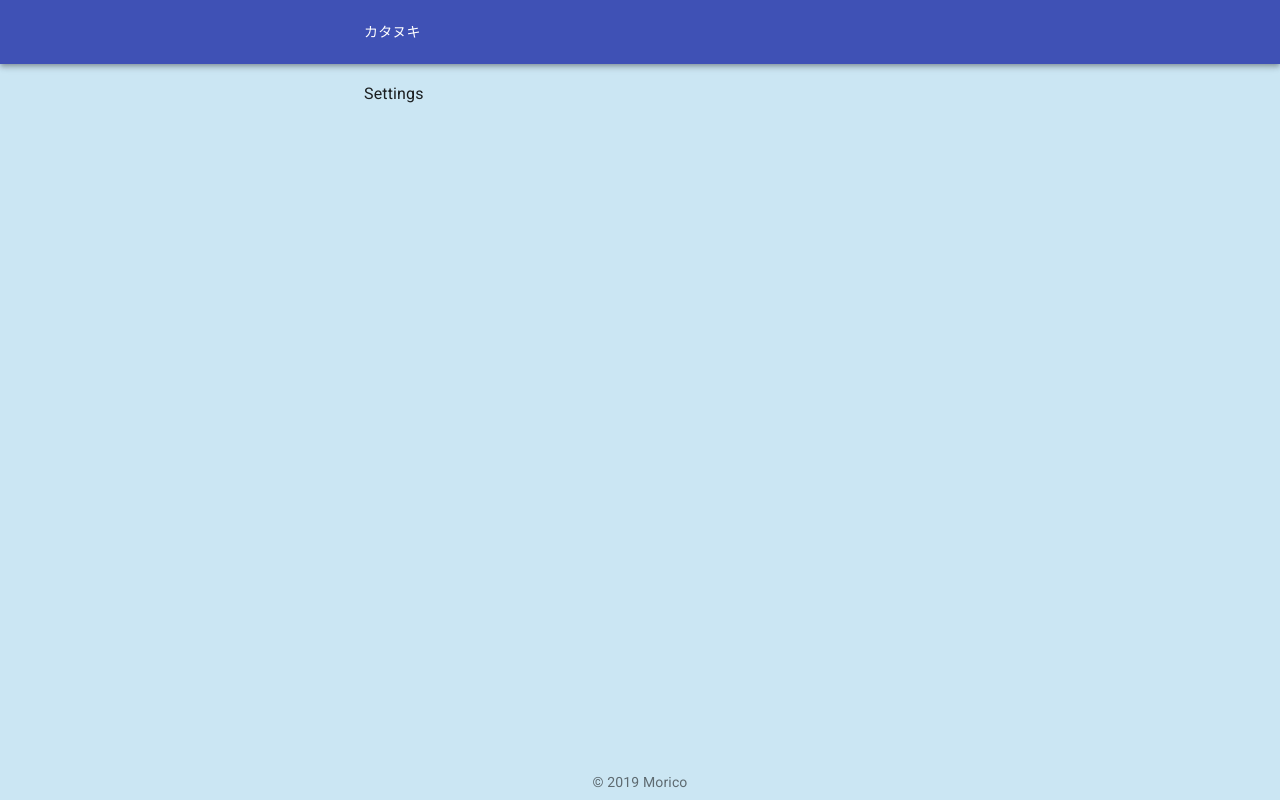
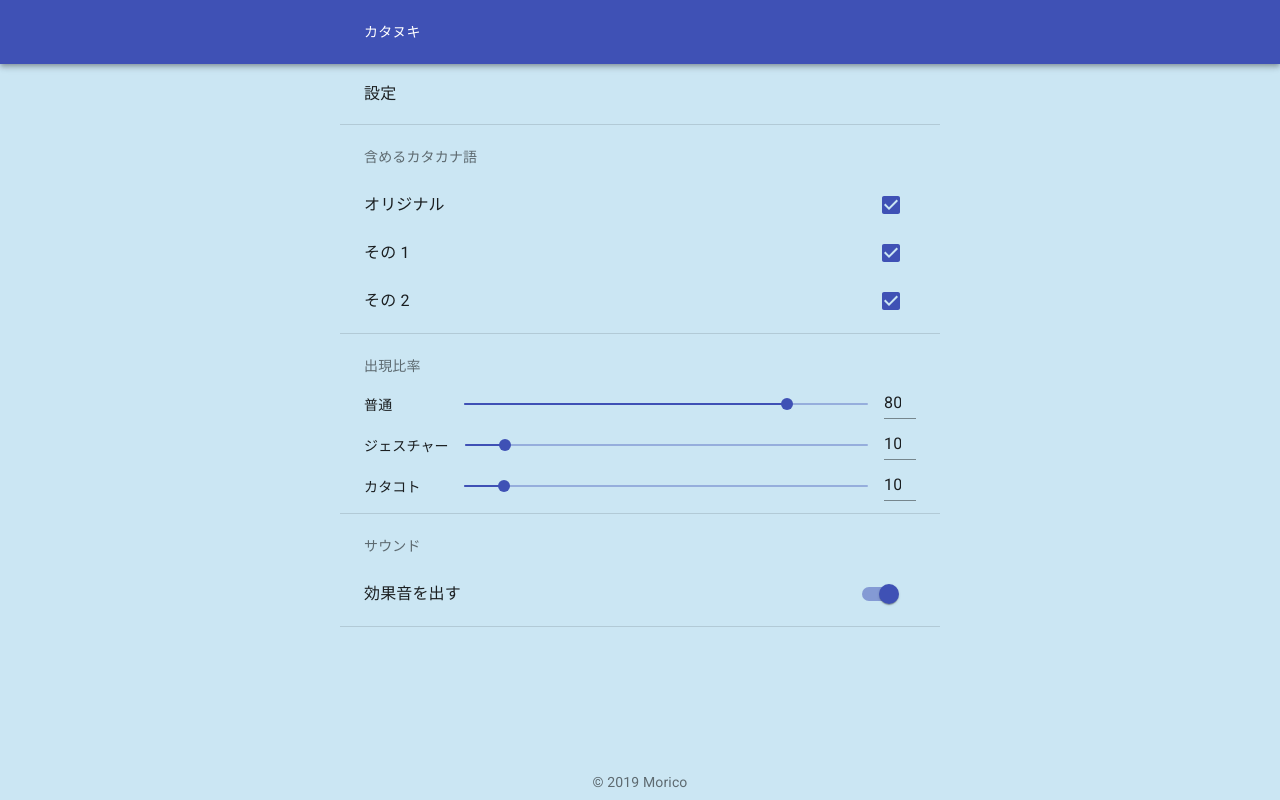
Before and after one commit to moriconomori/bobjiten, a Next.js app: page /settings in a window 1280 px wide. Built offline with nearby package versions, Linux system fonts and the light colour scheme.

Commit message:
/settings ページを作成

```diff
--- a/src/pages/settings.js
+++ b/src/pages/settings.js
@@ -1,11 +1,271 @@
 import React from 'react';
 import Container from '@material-ui/core/Container';
 import Typography from '@material-ui/core/Typography';
+import List from '@material-ui/core/List';
+import ListItem from '@material-ui/core/ListItem';
+import ListSubheader from '@material-ui/core/ListSubheader';
+import ListItemSecondaryAction from '@material-ui/core/ListItemSecondaryAction';
+import ListItemText from '@material-ui/core/ListItemText';
+import Checkbox from '@material-ui/core/Checkbox';
+import Slider from '@material-ui/core/Slider';
+import Input from '@material-ui/core/Input';
+import Switch from '@material-ui/core/Switch';
+import Divider from '@material-ui/core/Divider';
+import Grid from '@material-ui/core/Grid';
+import Box from '@material-ui/core/Box';
+import { makeStyles } from '@material-ui/core/styles';
 
 export default function Settings() {
   return (
-    <Container maxWidth="sm">
-      <Typography variant="subtitle1">Settings</Typography>
+    <Container maxWidth="sm" disableGutters>
+      <Container>
+        <Box my={2}>
+          <Typography variant="subtitle1">設定</Typography>
+        </Box>
+      </Container>
+      <Divider />
+      <Container>
+        <IncludedList />
+      </Container>
+      <Divider />
+      <Container>
+        <TypeRatio />
+      </Container>
+      <Divider />
+      <Container>
+        <Sound />
+      </Container>
+      <Divider />
     </Container>
   );
 }
+
+function IncludedList() {
+  const [checked, setChecked] = React.useState([0, 1, 2]);
+
+  const handleToggle = value => () => {
+    const currentIndex = checked.indexOf(value);
+    const newChecked = [...checked];
+
+    if (currentIndex === -1) {
+      newChecked.push(value);
+    } else {
+      newChecked.splice(currentIndex, 1);
+    }
+
+    setChecked(newChecked);
+  };
+
+  return (
+    <React.Fragment>
+      <List>
+        <ListSubheader disableGutters>含めるカタカナ語</ListSubheader>
+        <ListItem button onClick={handleToggle(0)} disableGutters>
+          <ListItemText id="1">オリジナル</ListItemText>
+          <ListItemSecondaryAction>
+            <Checkbox
+              edge="end"
+              onChange={handleToggle(0)}
+              checked={checked.indexOf(0) !== -1}
+              disableRipple
+              color="primary"
+            />
+          </ListItemSecondaryAction>
+        </ListItem>
+
+        <ListItem button onClick={handleToggle(1)} disableGutters>
+          <ListItemText id="2">その 1</ListItemText>
+          <ListItemSecondaryAction>
+            <Checkbox
+              edge="end"
+              onChange={handleToggle(1)}
+              checked={checked.indexOf(1) !== -1}
+              disableRipple
+              color="primary"
+            />
+          </ListItemSecondaryAction>
+        </ListItem>
+
+        <ListItem button onClick={handleToggle(2)} disableGutters>
+          <ListItemText id="3">その 2</ListItemText>
+          <ListItemSecondaryAction>
+            <Checkbox
+              edge="end"
+              onChange={handleToggle(2)}
+              checked={checked.indexOf(2) !== -1}
+              disableRipple
+              color="primary"
+            />
+          </ListItemSecondaryAction>
+        </ListItem>
+      </List>
+    </React.Fragment>
+  );
+}
+
+const typeRatioStyles = makeStyles({
+  typeLabel: {
+    minWidth: '6em',
+    paddingBottom: '4px',
+  },
+
+  input: {
+    maxWidth: '2em',
+    marginBottom: '4px',
+    '& > input': {
+      textAlign: 'right',
+    },
+  },
+});
+
+function TypeRatio() {
+  const style = typeRatioStyles();
+
+  const [value, setValue] = React.useState({
+    normal: 80,
+    gesture: 10,
+    katakoto: 10,
+  });
+
+  const handleSliderChange = type => (event, newValue) => {
+    setValue({ ...value, [type]: newValue });
+  };
+
+  const handleInputChange = event => {
+    const type = event.target.name;
+    const newValue =
+      event.target.value === '' ? '' : Number(event.target.value);
+
+    setValue({ ...value, [type]: newValue });
+  };
+
+  const handleBlur = type => {
+    if (value[type] < 0) {
+      setValue({ ...value, [type]: 0 });
+    } else if (value[type] > 100) {
+      setValue({ ...value, [type]: 100 });
+    }
+  };
+
+  return (
+    <React.Fragment>
+      <List>
+        <ListSubheader disableGutters>出現比率</ListSubheader>
+
+        <Grid container spacing={2} alignItems="center">
+          <Grid item>
+            <Box className={style.typeLabel}>普通</Box>
+          </Grid>
+          <Grid item xs>
+            <Slider
+              value={typeof value.normal === 'number' ? value.normal : 0}
+              onChange={handleSliderChange('normal')}
+              aria-labelledby="input-slider"
+            />
+          </Grid>
+          <Grid item>
+            <Input
+              name="normal"
+              value={value.normal}
+              margin="dense"
+              onChange={handleInputChange}
+              onBlur={handleBlur('normal')}
+              inputProps={{
+                min: 0,
+                max: 100,
+                type: 'number',
+                'aria-labelledby': 'input-slider',
+              }}
+              className={style.input}
+            />
+          </Grid>
+        </Grid>
+
+        <Grid container spacing={2} alignItems="center">
+          <Grid item>
+            <Box className={style.typeLabel}>ジェスチャー</Box>
+          </Grid>
+          <Grid item xs>
+            <Slider
+              value={typeof value.gesture === 'number' ? value.gesture : 0}
+              onChange={handleSliderChange('gesture')}
+              aria-labelledby="input-slider"
+            />
+          </Grid>
+          <Grid item>
+            <Input
+              name="gesture"
+              value={value.gesture}
+              margin="dense"
+              onChange={handleInputChange}
+              onBlur={handleBlur('gesture')}
+              inputProps={{
+                min: 0,
+                max: 100,
+                type: 'number',
+                'aria-labelledby': 'input-slider',
+              }}
+              className={style.input}
+            />
+          </Grid>
+        </Grid>
+
+        <Grid container spacing={2} alignItems="center">
+          <Grid item>
+            <Box className={style.typeLabel}>カタコト</Box>
+          </Grid>
+          <Grid item xs>
+            <Slider
+              value={typeof value.katakoto === 'number' ? value.katakoto : 0}
+              onChange={handleSliderChange('katakoto')}
+              aria-labelledby="input-slider"
+            />
+          </Grid>
+          <Grid item>
+            <Input
+              name="katakoto"
+              value={value.katakoto}
+              margin="dense"
+              onChange={handleInputChange}
+              onBlur={handleBlur('katakoto')}
+              inputProps={{
+                min: 0,
+                max: 100,
+                type: 'number',
+                'aria-labelledby': 'input-slider',
+              }}
+              className={style.input}
+            />
+          </Grid>
+        </Grid>
+      </List>
+    </React.Fragment>
+  );
+}
+
+function Sound() {
+  const [enabled, setEnabled] = React.useState(true);
+
+  const handleChange = event => {
+    setEnabled(event.target.checked);
+  };
+
+  return (
+    <React.Fragment>
+      <List>
+        <ListSubheader disableGutters>サウンド</ListSubheader>
+        <ListItem disableGutters>
+          <ListItemText>効果音を出す</ListItemText>
+          <ListItemSecondaryAction>
+            <Switch
+              checked={enabled}
+              edge="end"
+              onChange={handleChange}
+              color="primary"
+            />
+          </ListItemSecondaryAction>
+        </ListItem>
+      </List>
+    </React.Fragment>
+  );
+}
```
